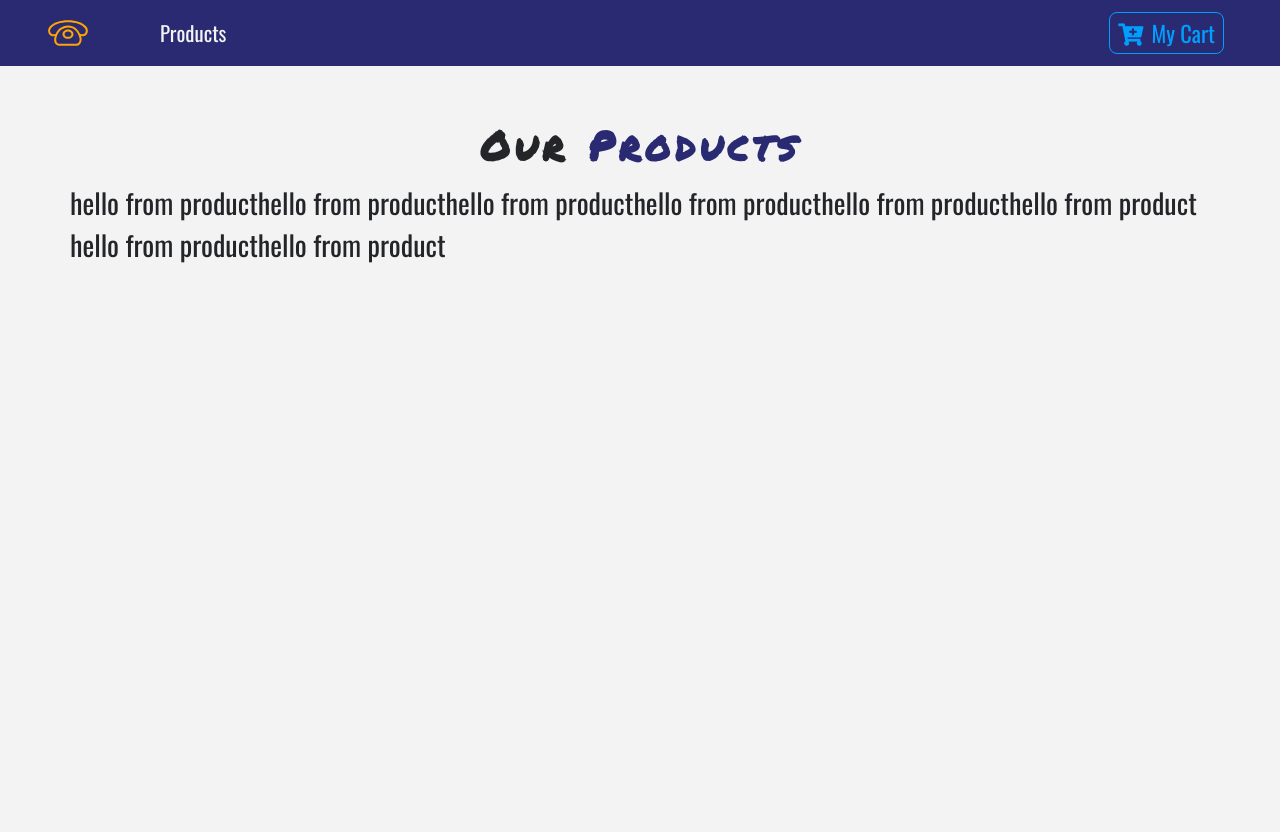
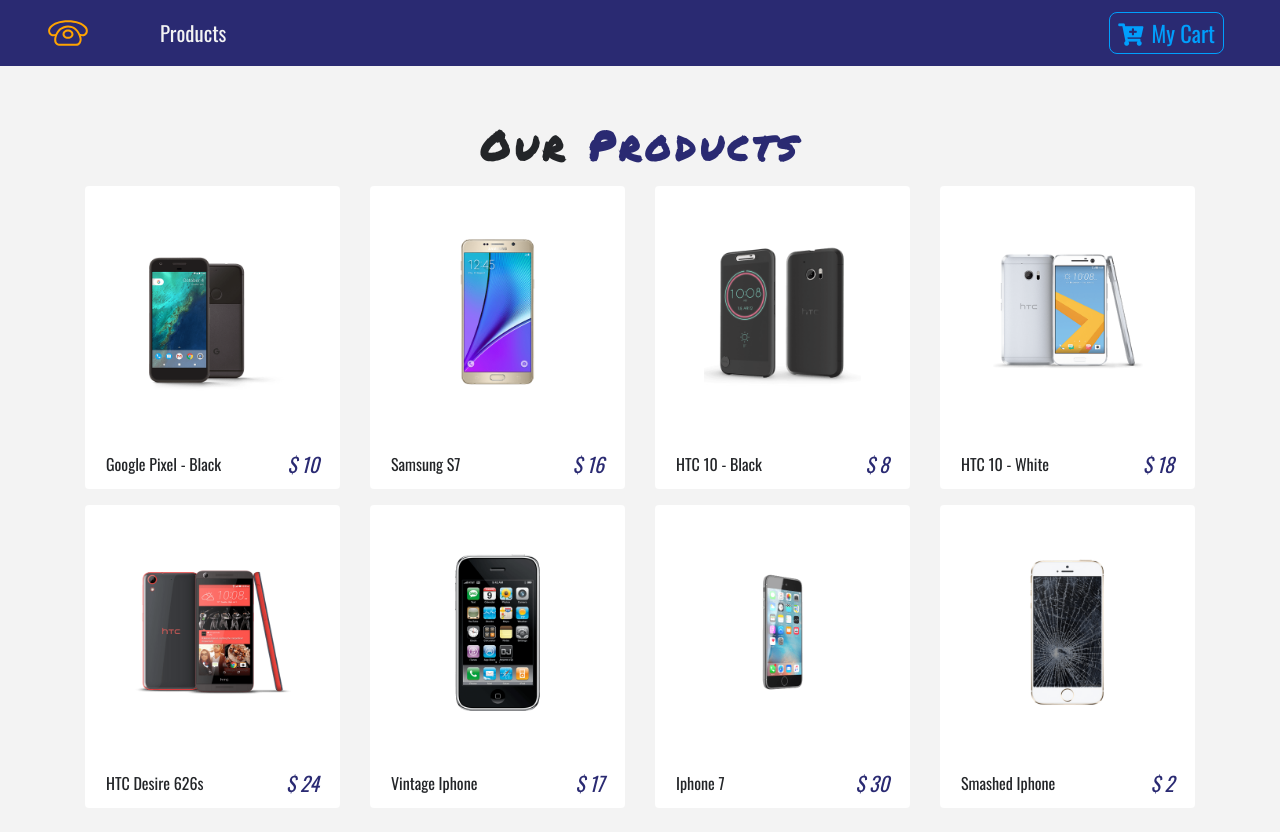
Before and after one commit to ImaneElMouradi/ecommerce1, a React (Create React App) app: page / in a window 1280 px wide. Shown: the top 832 px of the page. Before the commit the page ends 800 px from the top, so only its background shows below. Built offline with nearby package versions, Linux system fonts and the light colour scheme.

Commit message:
added products from api + added ProductWrapper: styled component

```diff
--- a/src/components/Product.jsx
+++ b/src/components/Product.jsx
@@ -1,14 +1,108 @@
 import React, { PureComponent } from "react";
+
+import styled from "styled-components";
+import { Link } from "react-router-dom";
+import { ProductConsumer } from "../context";
 
 class Product extends PureComponent {
   state = {};
   render() {
+    const { id, title, img, price, inCart } = this.props.product;
     return (
-      <div>
-        <h3>hello from product</h3>
-      </div>
+      <ProductWrapper className="col-9 mx-auto col-md-6 col-lg-3 mb-3">
+        <div className="card">
+          <div
+            className="img-container p-5"
+            onClick={() => console.log("you clicked the img container")}
+          >
+            <Link to="/details">
+              <img src={img} alt="product" className="card-img-top" />
+            </Link>
+
+            <button
+              className="cart-btn"
+              disabled={inCart ? true : false}
+              onClick={() => {
+                console.log("added to the cart");
+              }}
+            >
+              {inCart ? (
+                <p className="text-capitalize mb-0" disabled>
+                  in Cart
+                </p>
+              ) : (
+                <i className="fa fa-cart-plus" />
+              )}
+            </button>
+          </div>
+          {/* card footer */}
+          <div className="card-footer d-flex justify-content-between">
+            <p className="align-self-center mb-0">{title}</p>
+            <h5 className="text-blue font-italic mb-0">
+              <span className="mr-1">$</span>
+              {price}
+            </h5>
+          </div>
+        </div>
+      </ProductWrapper>
     );
   }
 }
 
 export default Product;
+
+const ProductWrapper = styled.div`
+  .card {
+    border-color: transparent;
+    transition: all 0.5s linear;
+  }
+  .card-footer {
+    background: transparent;
+    border-top: transparent;
+  }
+  &:hover {
+    .card {
+      border: 0.04rem solid rgba(0, 0, 0, 0.2);
+      box-shadow: 2px 2px 5px 0px rgba(0, 0, 0, 0.2);
+    }
+    .card-footer {
+      background: rgba(247, 247, 247);
+    }
+  }
+
+  .img-container {
+    position: relative;
+    overflow: hidden;
+  }
+
+  .card-img-top {
+    transition: all 1s linear;
+  }
+
+  .img-container:hover .card-img-top {
+    transform: scale(1.2);
+  }
+
+  .cart-btn {
+    position: absolute;
+    bottom: 0;
+    right: 0;
+    padding: 0.2rem 0.4rem;
+    background: var(--lightBlue);
+    color: var(--mainWhite);
+    font-size: 1.4rem;
+    border-color: var(--lightBlue);
+    border-radius: 0.5rem 0 0 0;
+    transform: translate(100%, 100%);
+    transition: all 0.5s linear;
+  }
+
+  .img-container:hover .cart-btn {
+    transform: translate(0, 0);
+  }
+
+  .cart-btn:hover {
+    color: var(--mainBlue);
+    cursor: pointer;
+  }
+`;
--- a/src/components/ProductList.jsx
+++ b/src/components/ProductList.jsx
@@ -7,9 +7,6 @@
 
 //working with context api
 class ProductList extends PureComponent {
-  state = {
-    products: []
-  };
   render() {
     return (
       <>
```
